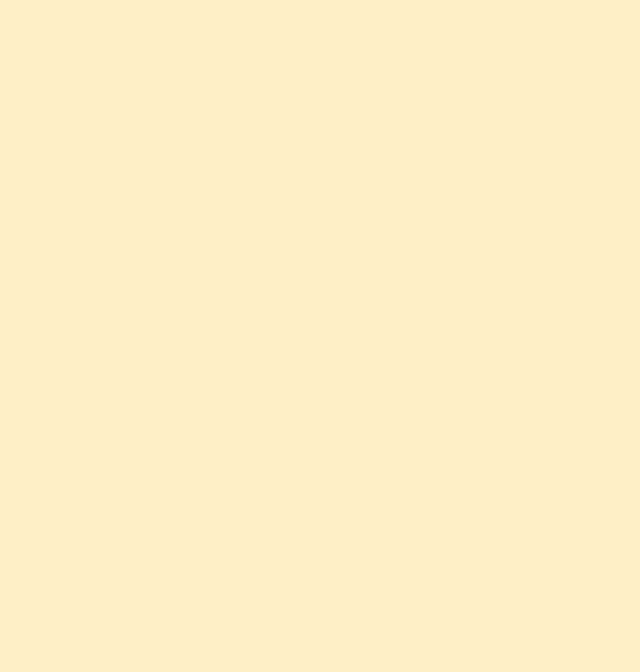
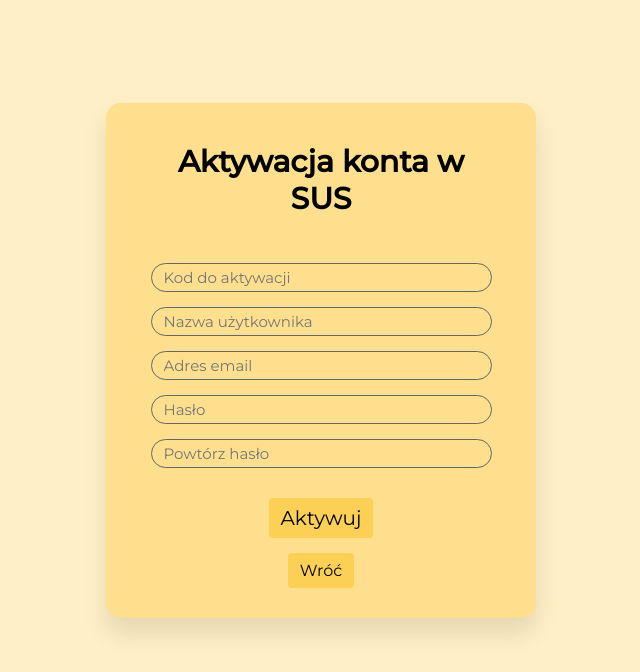
Before and after one commit to Antix7/SUS-UI, a React (Create React App) app: page /AktywujKonto in a window 1280 px wide. Before the commit this address had no page. Shown: the top 672 px of the page, without its empty margins (319-959 px from the left). Built offline with nearby package versions, Linux system fonts and the light colour scheme.

Commit message:
Moved account activation to a separate page

```diff
--- a/src/App.js
+++ b/src/App.js
@@ -12,6 +12,7 @@ import GeneratorKluczy from "./components/panel/pages/GeneratorKluczy";
 import ListaUzytkownikow from "./components/panel/pages/ListaUzytkownikow";
 import Query from "./components/panel/pages/Query";
 import Welcome from "./components/panel/pages/Welcome";
+import AktywujKonto from "./components/login/AktywujKonto";
 
 export default function App() {
   const navigate = useNavigate();
@@ -39,6 +40,7 @@ export default function App() {
                 handleLogin={handleLogin}
             />
           } />
+          <Route path='/AktywujKonto' element={<AktywujKonto />} />
           <Route path='/Panel' element={
             <AdminPanel
                 username={`${username}@${process.env.REACT_APP_ORGANISATION_NAME}`}
--- /dev/null
+++ b/src/components/login/AktywujKonto.js
@@ -0,0 +1,82 @@
+import {useState} from "react";
+import axios from "axios";
+import "./LoginPanel.css";
+import "../css/input.css";
+import {useNavigate} from "react-router-dom";
+
+
+export default function AktywujKonto({ handleLogin }) {
+  const navigate = useNavigate();
+
+  const [activateErrorMessage, setActivateErrorMessage] = useState(null);
+  const [activateSuccessMessage, setActivateSuccessMessage] = useState(null);
+
+  function handleActivateSubmit(e) {
+    e.preventDefault();
+
+    const form = e.target;
+    const formData = new FormData(form);
+
+    axios.post(`${process.env.REACT_APP_SERVER_DOMAIN}/aktywuj`, formData)
+        .then((response) => {
+          if(response.data.success) {
+            setActivateSuccessMessage(response.data.message);
+            setActivateErrorMessage(null);
+          }
+          else {
+            setActivateErrorMessage(response.data.message);
+            setActivateSuccessMessage(null);
+          }
+        })
+        .catch((error) => {
+          setActivateErrorMessage("Wystąpił błąd w komunikacji z serwerem")
+          console.log(error);
+        });
+  }
+
+  function handleGoBack(e) {
+    e.preventDefault();
+
+    navigate('/');
+  }
+
+  return (
+      <div id="loginPanel">
+        <div id="loginBox">
+          <p id="loginTitle">Aktywacja konta w SUS</p>
+            <form id="activateForm" onSubmit={handleActivateSubmit}>
+              <input
+                  className="textInput activateInput"
+                  name="key"
+                  type="text"
+                  placeholder="Kod do aktywacji"/>
+              <input
+                  className="textInput activateInput"
+                  name="username"
+                  type="text"
+                  placeholder="Nazwa użytkownika"/>
+              <input
+                  className="textInput activateInput"
+                  name="email"
+                  type="email"
+                  placeholder="Adres email"/>
+              <input
+                  className="textInput activateInput"
+                  name="password1"
+                  type="password"
+                  placeholder="Hasło"/>
+              <input
+                  className="textInput activateInput"
+                  name="password2"
+                  type="password"
+                  placeholder="Powtórz hasło"/>
+
+              <p id="activateErrorMessage">{activateErrorMessage}</p>
+              <p id="activateSuccessMessage">{activateSuccessMessage}</p>
+              <button type="submit" id="activateButton">Aktywuj</button>
+            </form>
+          <button className="goBackButton" onClick={handleGoBack}>Wróć</button>
+        </div>
+      </div>
+  )
+}
--- a/src/components/login/LoginPanel.css
+++ b/src/components/login/LoginPanel.css
@@ -83,7 +83,7 @@ p {
 }
 #activateButton {
   background-color: var(--darker4) !important;
-  font-size: 16px;
+  font-size: 20px;
   padding: 8px 12px;
   margin-top: 15px;
   border-radius: 4px;
@@ -119,3 +119,18 @@ p {
   font-size: 15px;
   margin: 5px 0;
 }
+
+
+.goBackButton {
+  background-color: var(--darker4) !important;
+  font-size: 16px;
+  padding: 8px 12px;
+  margin-top: 15px;
+  border-radius: 4px;
+}
+.goBackButton:hover {
+  background-color: var(--darker5);
+}
+.goBackButton:active {
+  background-color: var(--darker6);
+}
--- a/src/components/login/LoginPanel.js
+++ b/src/components/login/LoginPanel.js
@@ -2,10 +2,11 @@ import {useState} from "react";
 import axios from "axios";
 import "./LoginPanel.css";
 import "../css/input.css";
-import Accordion from "../Accordion";
+import {useNavigate} from "react-router-dom";
 
 
 export default function LoginPanel({ handleLogin }) {
+  const navigate = useNavigate();
 
   const [errorMessage, setErrorMessage] = useState(null);
 
@@ -27,30 +28,10 @@ export default function LoginPanel({ handleLogin }) {
       });
   }
 
-  const [activateErrorMessage, setActivateErrorMessage] = useState(null);
-  const [activateSuccessMessage, setActivateSuccessMessage] = useState(null);
-
-  function handleActivateSubmit(e) {
+  function handleActivateClick(e) {
     e.preventDefault();
 
-    const form = e.target;
-    const formData = new FormData(form);
-
-    axios.post(`${process.env.REACT_APP_SERVER_DOMAIN}/aktywuj`, formData)
-        .then((response) => {
-          if(response.data.success) {
-            setActivateSuccessMessage(response.data.message);
-            setActivateErrorMessage(null);
-          }
-          else {
-            setActivateErrorMessage(response.data.message);
-            setActivateSuccessMessage(null);
-          }
-        })
-        .catch((error) => {
-          setActivateErrorMessage("Wystąpił błąd w komunikacji z serwerem")
-          console.log(error);
-        });
+    navigate("/AktywujKonto");
   }
 
   return (
@@ -73,39 +54,7 @@ export default function LoginPanel({ handleLogin }) {
           <button type="submit" id="loginButton">Zaloguj</button>
         </form>
 
-        <Accordion triggerContent={<button id="toggleActivate">Aktywuj konto</button>}>
-          <form id="activateForm" onSubmit={handleActivateSubmit}>
-            <input
-                className="textInput activateInput"
-                name="key"
-                type="text"
-                placeholder="Kod do aktywacji"/>
-            <input
-                className="textInput activateInput"
-                name="username"
-                type="text"
-                placeholder="Nazwa użytkownika"/>
-            <input
-                className="textInput activateInput"
-                name="email"
-                type="email"
-                placeholder="Adres email"/>
-            <input
-                className="textInput activateInput"
-                name="password1"
-                type="password"
-                placeholder="Hasło"/>
-            <input
-                className="textInput activateInput"
-                name="password2"
-                type="password"
-                placeholder="Powtórz hasło"/>
-
-            <p id="activateErrorMessage">{activateErrorMessage}</p>
-            <p id="activateSuccessMessage">{activateSuccessMessage}</p>
-            <button type="submit" id="activateButton">Zaloguj</button>
-          </form>
-        </Accordion>
+        <button onClick={handleActivateClick} id="toggleActivate">Aktywuj konto</button>
     </div>
   </div>
   )
```
